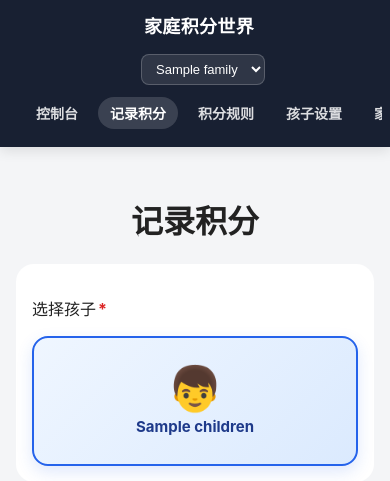
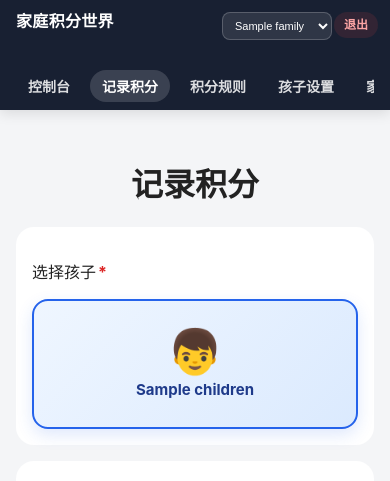
Before and after one commit to liuyivera/kids-reward-center, a PHP site: page /parent-record.php in a window 390 px wide. Shown: the top 481 px of the page. Run offline with PHP 8.4, Linux system fonts and the light colour scheme; the visitor is signed in with stand-in values (Sample User, id 1); tables that the repository leaves empty hold one stand-in row (values such as "Sample post").

Commit message:
FIxed the top nav on mobile.

```diff
--- a/family-list.php
+++ b/family-list.php
@@ -31,6 +31,7 @@ if ($creatorMode) {
 <!DOCTYPE html>
 <html lang="zh-CN">
 <head>
+  <?php renderGlobalTopbarStyles(); ?>
   <meta charset="UTF-8">
   <meta name="viewport" content="width=device-width, initial-scale=1">
   <title>家庭列表</title>
--- a/includes/auth.php
+++ b/includes/auth.php
@@ -459,10 +459,9 @@ function renderGlobalTopbarStyles(): void
 {
     echo <<<'CSS'
 <style>
-/* 强制覆盖所有全局干扰，重塑 Topbar */
+/* 基础桌面端样式 */
 .topbar {
   display: flex !important;
-  flex-direction: row !important;
   align-items: center !important;
   justify-content: space-between !important;
   flex-wrap: wrap !important;
@@ -480,14 +479,24 @@ function renderGlobalTopbarStyles(): void
   font-weight: 800 !important;
   font-size: 16px !important;
   color: white !important;
-  white-space: nowrap !important;
+  white-space: nowrap !important; /* 桌面端禁止换行 */
+}
+.family-switcher {
+  display: flex !important;
+  align-items: center !important;
+}
+.family-switcher-select {
+  background: rgba(255,255,255,0.1) !important;
+  color: white !important;
+  border: 1px solid rgba(255,255,255,0.2) !important;
+  padding: 6px 10px !important;
+  border-radius: 8px !important;
+  font-size: 13px !important;
 }
 .topbar-nav {
   display: flex !important;
-  flex-direction: row !important;
   align-items: center !important;
   gap: 8px !important;
-  flex-wrap: wrap !important;
 }
 .nav-link {
   color: rgba(255,255,255,0.85) !important;
@@ -509,50 +518,69 @@ function renderGlobalTopbarStyles(): void
 .nav-link-logout:hover {
   background: rgba(239, 68, 68, 0.2) !important;
 }
-.family-switcher {
-  display: flex !important;
-  align-items: center !important;
-}
-.family-switcher-select {
-  background: rgba(255,255,255,0.1) !important;
-  color: white !important;
-  border: 1px solid rgba(255,255,255,0.2) !important;
-  padding: 6px 10px !important;
-  border-radius: 8px !important;
-  font-size: 13px !important;
-}
 
-/* 手机端专属适配 */
 @media (max-width: 768px) {
   .topbar {
-    flex-direction: column !important;
-    padding: 12px 16px !important;
-    gap: 12px !important;
+    position: relative !important;
+    padding: 12px 16px 8px !important;
+    gap: 0 !important;
+    min-height: 94px !important;
   }
+
   .topbar-brand {
-    text-align: center !important;
-    width: 100% !important;
-    font-size: 18px !important;
+    position: absolute !important;
+    top: 12px !important;
+    left: 16px !important;
+    order: 1 !important;
+    width: auto !important;
+    max-width: 55% !important;
+    line-height: 1.2 !important;
+    margin-right: 0 !important;
+    z-index: 2 !important;
   }
+
+  .family-switcher {
+    position: absolute !important;
+    top: 12px !important;
+    right: 58px !important;
+    margin: 0 !important;
+    z-index: 2 !important;
+  }
+
+  .family-switcher-select {
+    max-width: 136px !important;
+    min-width: 110px !important;
+    font-size: 11px !important;
+    padding: 6px 8px !important;
+  }
+
+  .nav-link-logout {
+    position: absolute !important;
+    top: 12px !important;
+    right: 12px !important;
+    margin-left: 0 !important;
+    z-index: 1 !important;
+    padding: 6px 10px !important;
+    font-size: 12px !important;
+    line-height: 1.2 !important;
+  }
+
   .topbar-nav {
     width: 100% !important;
+    margin-top: 54px !important;
+    padding-top: 4px !important;
+    justify-content: flex-start !important;
     flex-wrap: nowrap !important;
     overflow-x: auto !important;
-    justify-content: flex-start !important;
-    padding-bottom: 6px !important;
     -webkit-overflow-scrolling: touch !important;
   }
+
   .topbar-nav::-webkit-scrollbar {
     display: none !important;
   }
+
   .nav-link {
     flex-shrink: 0 !important;
-  }
-  /* 把 Creator 下拉框和退出按钮放在同一行居中 */
-  .family-switcher {
-    width: 100% !important;
-    justify-content: center !important;
-    margin-top: 4px !important;
   }
 }
 </style>
--- a/parent-result.php
+++ b/parent-result.php
@@ -12,6 +12,7 @@ if (! $result) {
 <!DOCTYPE html>
 <html lang="zh-CN">
 <head>
+  <?php renderGlobalTopbarStyles(); ?>
   <meta charset="UTF-8">
   <meta name="viewport" content="width=device-width, initial-scale=1">
   <title>记录成功</title>
--- a/shop.php
+++ b/shop.php
@@ -109,6 +109,7 @@ $pending = $pendingStmt->fetchAll();
 <!DOCTYPE html>
 <html lang="zh-CN">
 <head>
+  <?php renderGlobalTopbarStyles(); ?>
   <meta charset="UTF-8">
   <meta name="viewport" content="width=device-width, initial-scale=1">
   <title><?= htmlspecialchars($child['name']) ?> 的奖励商店</title>
```
Also changed, not shown: cron_dailypenalty.php (added, +106 -0 lines).
